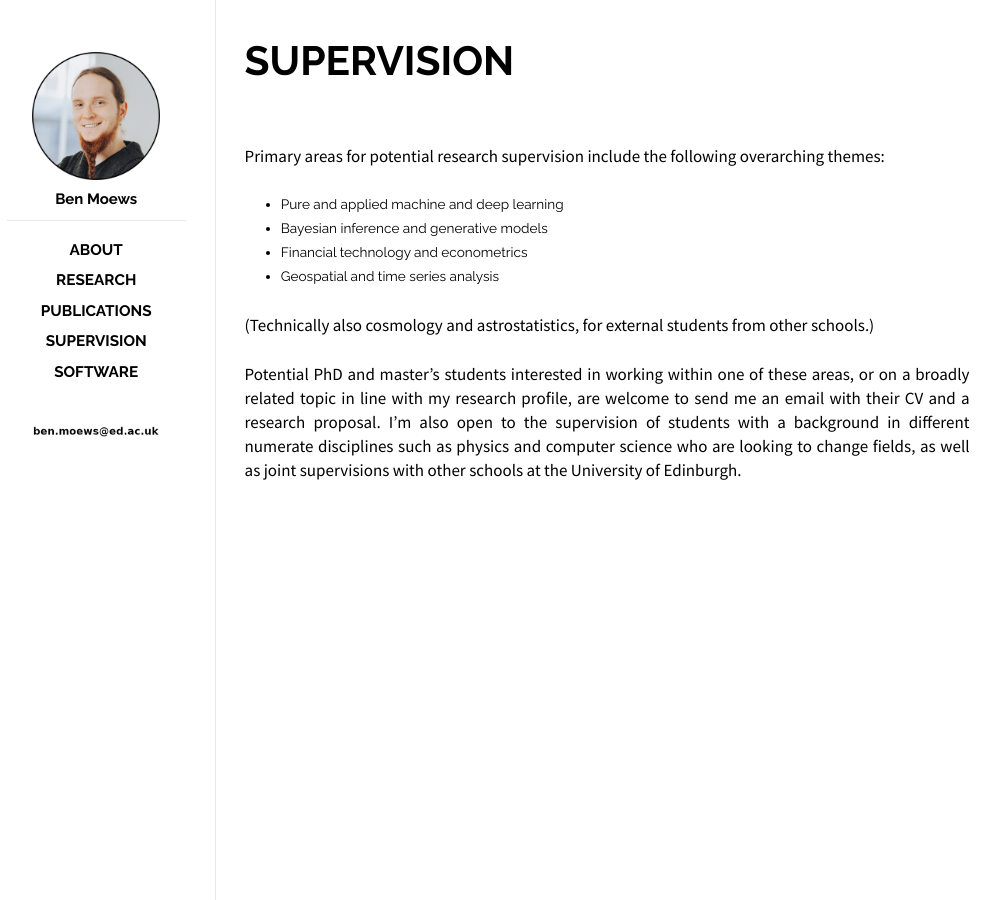
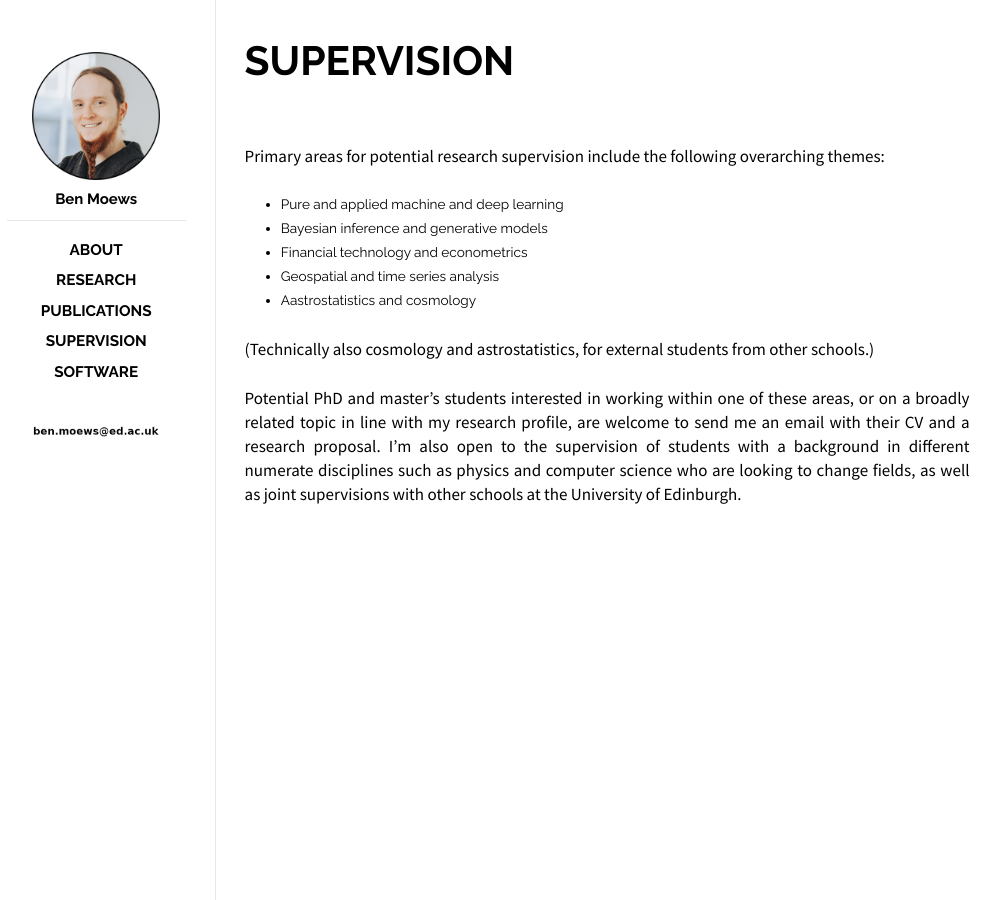
Before and after one commit to moews/moews.github.io, a Jekyll site: the page built from _posts/2017-03-25-supervision.md, in a window 1280 px wide. Shown: the whole page, without its empty margins (143-1143 px from the left). Built offline with Jekyll 4.4.1, drawn with Linux system fonts in a browser that asks for light colours.

Commit message:
Update 2017-03-25-supervision.md

```diff
--- a/_posts/2017-03-25-supervision.md
+++ b/_posts/2017-03-25-supervision.md
@@ -35,6 +35,7 @@
 * Bayesian inference and generative models
 * Financial technology and econometrics
 * Geospatial and time series analysis
+* Aastrostatistics and cosmology
 
 <div style="height:25px;font-size:1px;">&nbsp;</div>
 
```
